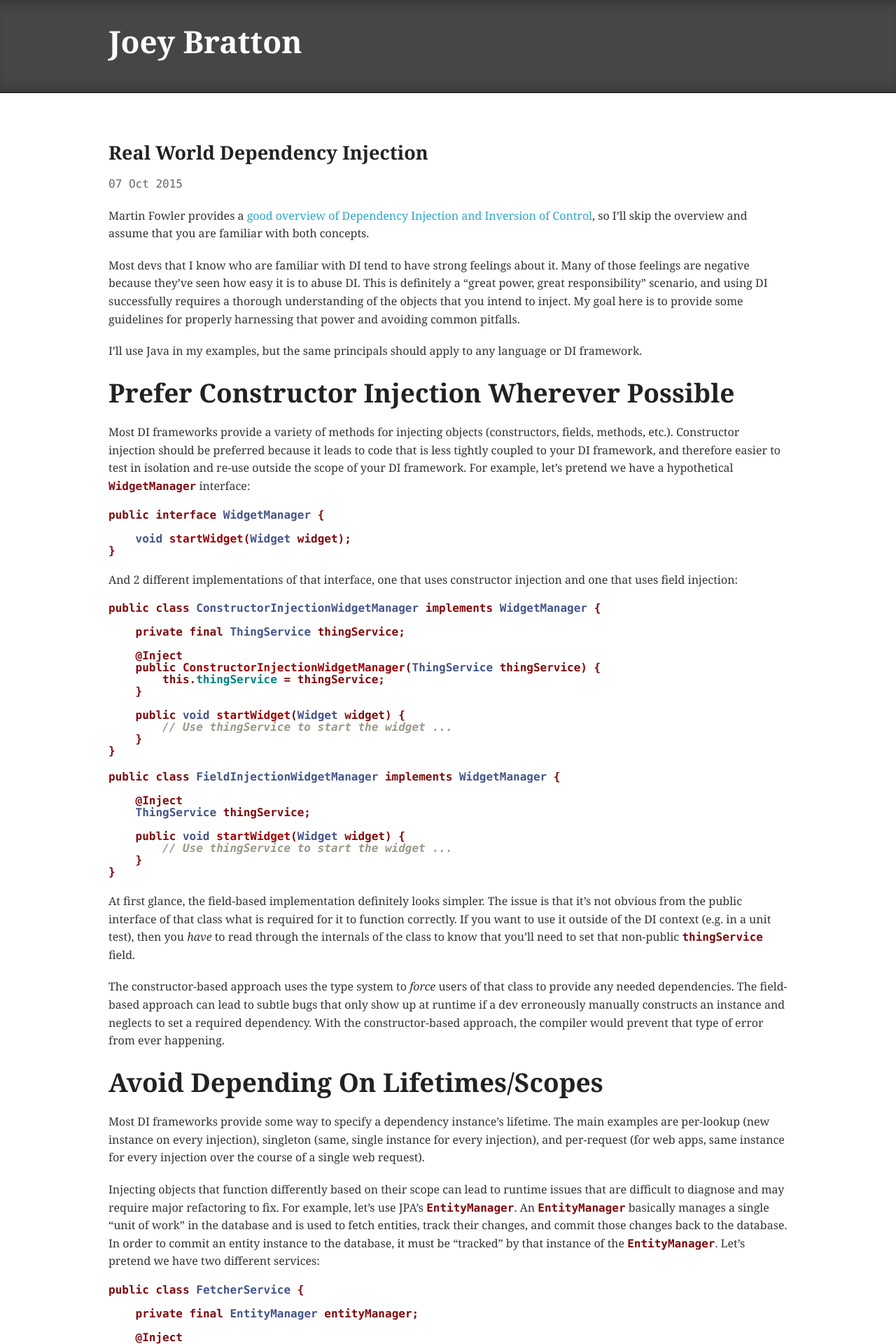
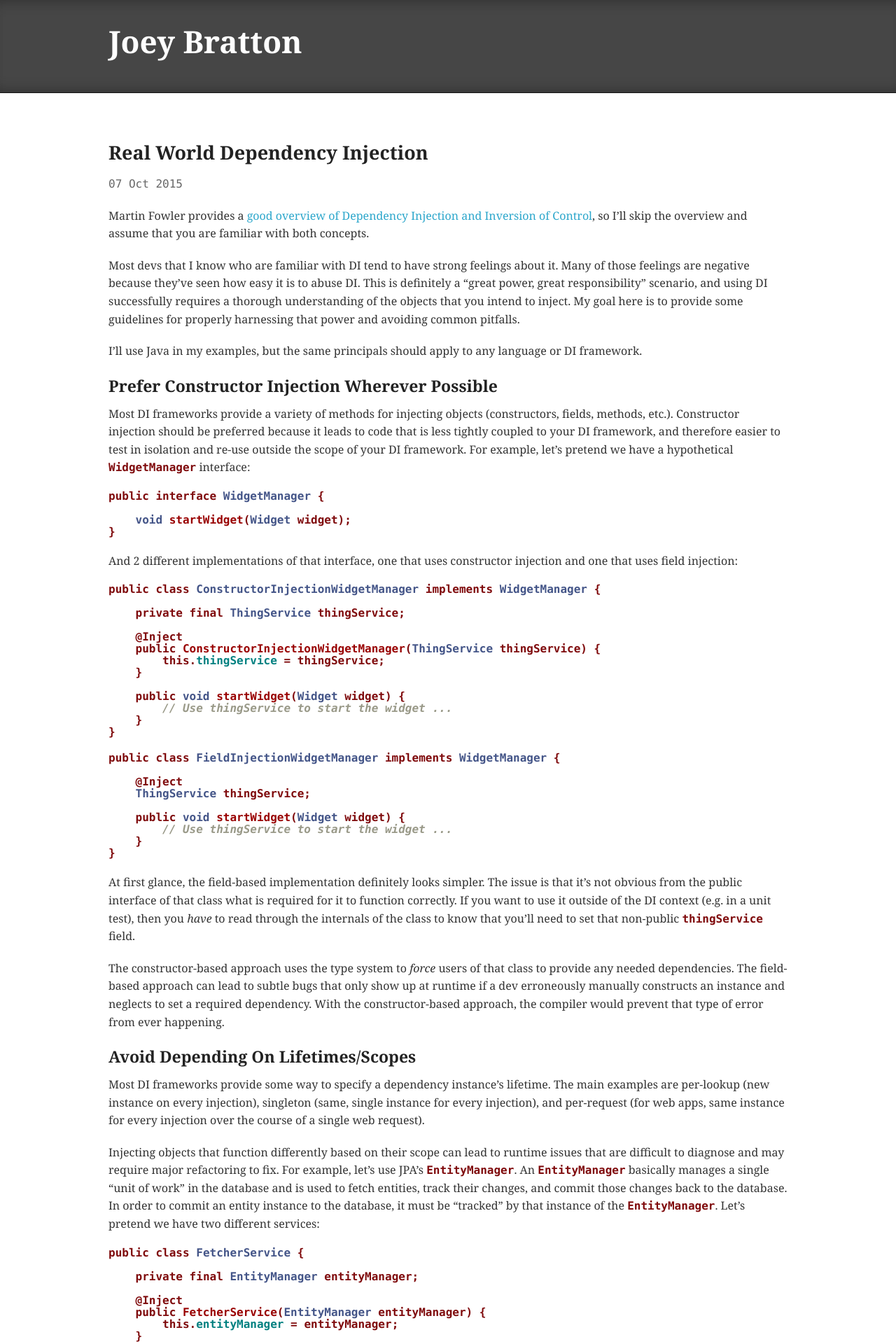
Before and after one commit to joeyb/joeyb.github.io, a Jekyll site: the page built from _posts/2015-10-07-real-world-dependency-injection.md, in a window 1280 px wide. Shown: the top 1920 px of the page at 70% size. Built offline with Jekyll 4.4.1, drawn with Linux system fonts in a browser that asks for light colours; Markdown is read by kramdown in place of the engine named in the settings.

Commit message:
Shrink headers

```diff
--- a/_posts/2015-10-07-real-world-dependency-injection.md
+++ b/_posts/2015-10-07-real-world-dependency-injection.md
@@ -17,7 +17,7 @@ power and avoiding common pitfalls.
 
 I'll use Java in my examples, but the same principals should apply to any language or DI framework.
 
-## Prefer Constructor Injection Wherever Possible
+#### Prefer Constructor Injection Wherever Possible
 
 Most DI frameworks provide a variety of methods for injecting objects (constructors, fields, methods, etc.). Constructor injection should be
 preferred because it leads to code that is less tightly coupled to your DI framework, and therefore easier to test in isolation and re-use
@@ -68,7 +68,7 @@ The constructor-based approach uses the type system to *force* users of that cla
 approach can lead to subtle bugs that only show up at runtime if a dev erroneously manually constructs an instance and neglects to set a
 required dependency. With the constructor-based approach, the compiler would prevent that type of error from ever happening.
 
-## Avoid Depending On Lifetimes/Scopes
+#### Avoid Depending On Lifetimes/Scopes
 
 Most DI frameworks provide some way to specify a dependency instance's lifetime. The main examples are per-lookup (new instance on every
 injection), singleton (same, single instance for every injection), and per-request (for web apps, same instance for every injection over
```
